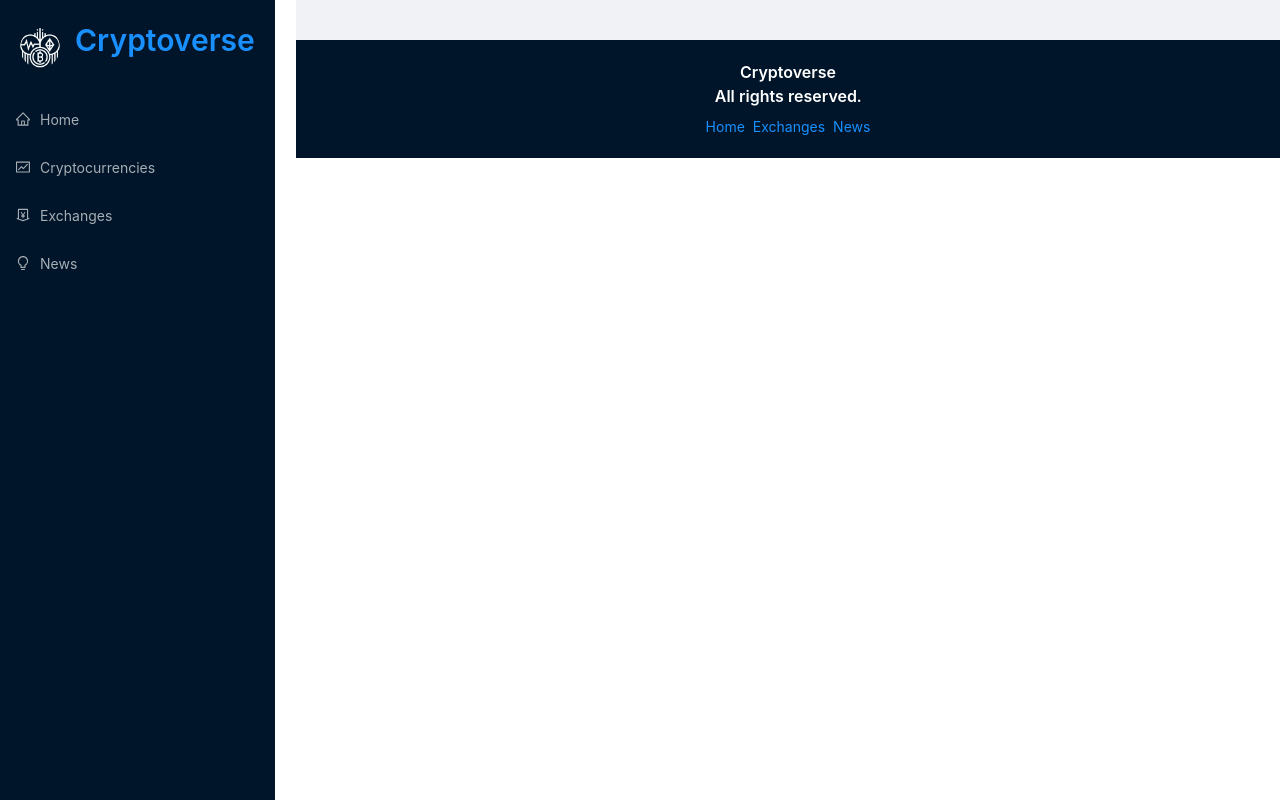
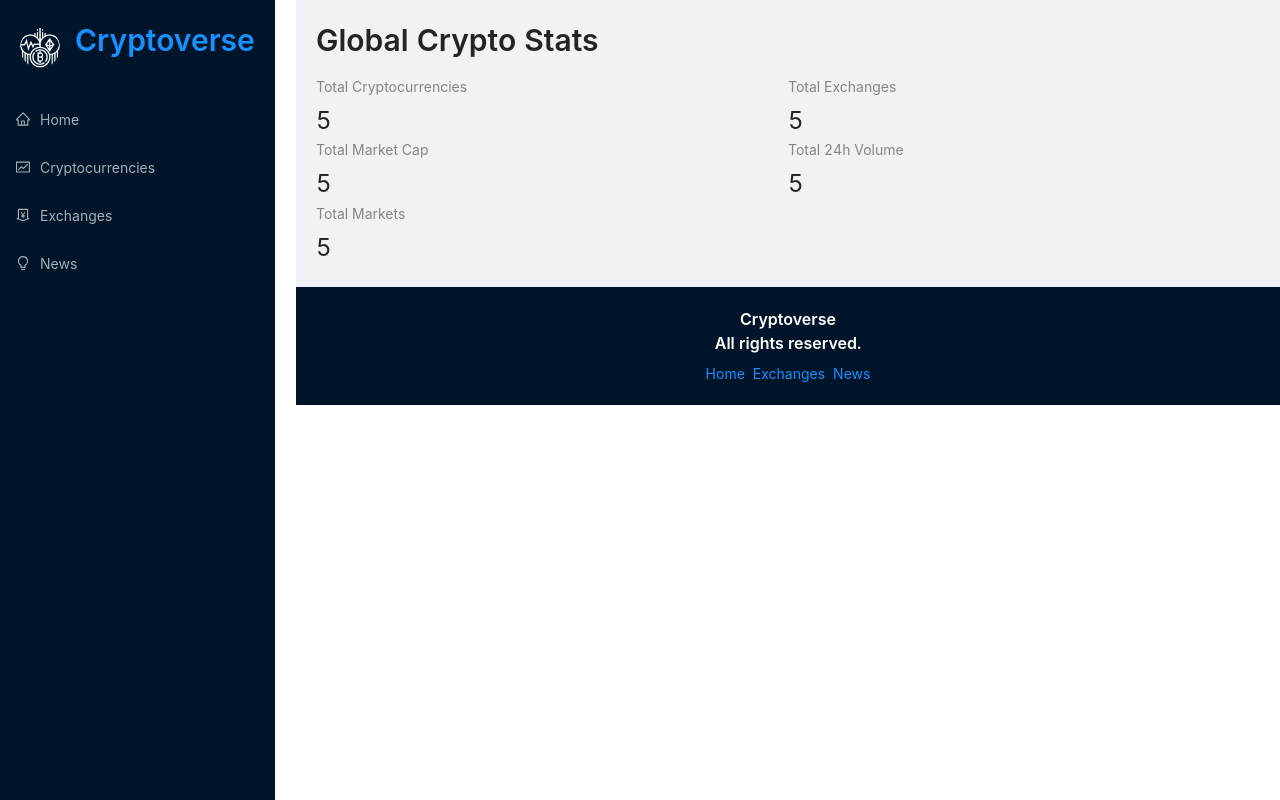
Before and after one commit to SophieH93/CryptocurrencyApp, a React (Create React App) app in the folder crypto-app/: page / in a window 1280 px wide. Built offline with nearby package versions, Linux system fonts and the light colour scheme.

Commit message:
added columns to homepage.jsx

```diff
--- a/crypto-app/src/components/Homepage.jsx
+++ b/crypto-app/src/components/Homepage.jsx
@@ -1,10 +1,37 @@
-import React from 'react'
+import React from 'react';
+import millify from 'millify';
+import { Typography, Row, Col, Statistic } from 'antd';
+import {Link} from 'react-router-dom'
+
+const {Title} = Typography
 
 export const Homepage = () => {
     return (
-        <div>
+        <>
+          <Title level={2} className="heading">
+              Global Crypto Stats
+              </Title>
+              <Row>
+                  <Col span={12}>
+                    <Statistic title="Total Cryptocurrencies" value="5" />
+                  </Col>
+                  <Col span={12}>
+                    <Statistic title="Total Exchanges" value="5" />
+                  </Col>
+                  <Col span={12}>
+                    <Statistic title="Total Market Cap" value="5" />
+                  </Col>
+                  <Col span={12}>
+                    <Statistic title="Total 24h Volume" value="5" />
+                  </Col>
+                  <Col span={12}>
+                    <Statistic title="Total Markets" value="5" />
+                  </Col>
 
-        </div>
+
+              </Row>
+
+        </>
     )
 }
 
```
